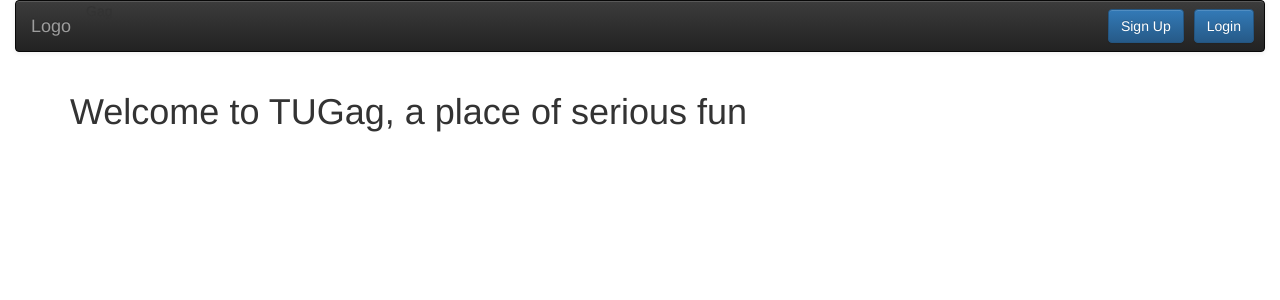
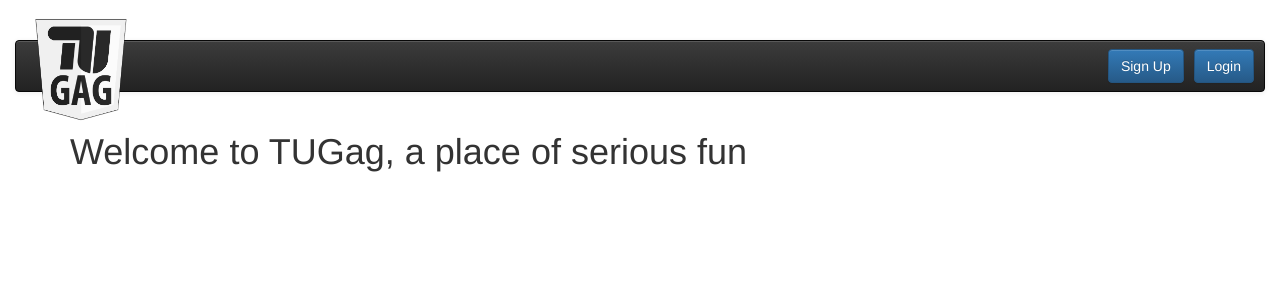
Before and after one commit to SNDjango/server, a Django app: page / in a window 1280 px wide. Shown: the top 300 px of the page. Run offline with Django 3.2, Linux system fonts and the light colour scheme; some libraries are stand-ins or nearby versions.

Commit message:
Logo on Navigation
Logo on Navigation

- /media/img/logo.png path of logo picture in black and white
- changed main css code a bit
- added img tag in to base.html logo

more front design changes next sprint

```diff
--- a/snd/image_board/static/css/main.css
+++ b/snd/image_board/static/css/main.css
@@ -10,6 +10,21 @@
 
 button {
 	margin-top:20px;
+}
+
+#logo{
+    width:100px;
+    margin-top:-40px;
+}
+
+#navBack{
+    margin-top:40px
+}
+
+.searching{
+    margin-top:7px;
+    width:500px;
+    margin-left:600px;
 }
 
 /* show the collapse when navbar toggle is checked */
--- a/snd/image_board/templates/base.html
+++ b/snd/image_board/templates/base.html
@@ -17,10 +17,10 @@
     <body>
         <div class="container-fluid">
             <!-- Navigationsleiste oben -->
-            <nav class="navbar navbar-toggleable-md navbar-default bg-faded navbar-inverse">
+            <nav class="navbar navbar-toggleable-md navbar-default bg-faded navbar-inverse" id="navBack">
                 <input type="checkbox" id="navbar-toggle-cbox">
                 <div class="navbar-header">
-                    <a class="navbar-brand" href="{% url 'index' %}">Logo</a>
+                    <a class="navbar-brand" href="{% url 'index' %}"><img id="logo" src="../media/img/logo.png"></a>
                     <label for="navbar-toggle-cbox" class="navbar-toggle collapsed" data-toggle="collapse"
                            data-target="#newnav">
                         <span class="sr-only">Toggle navigation</span>
@@ -30,7 +30,7 @@
                     </label>
                 </div>
 
-                <div class="collapse navbar-collapse" id="newnav">Gag
+                <div class="collapse navbar-collapse" id="newnav">
                     {% if user.is_authenticated %}
                         <ul class="nav navbar-nav mr-auto">
                             <li class="{% block favorites_active %}{% endblock %}"><a href="{% url 'view_my_favorites' %}" class="nav-link">My Favorites</a></li>
```
Also changed, not shown: snd/media/img/logo.png (added).
